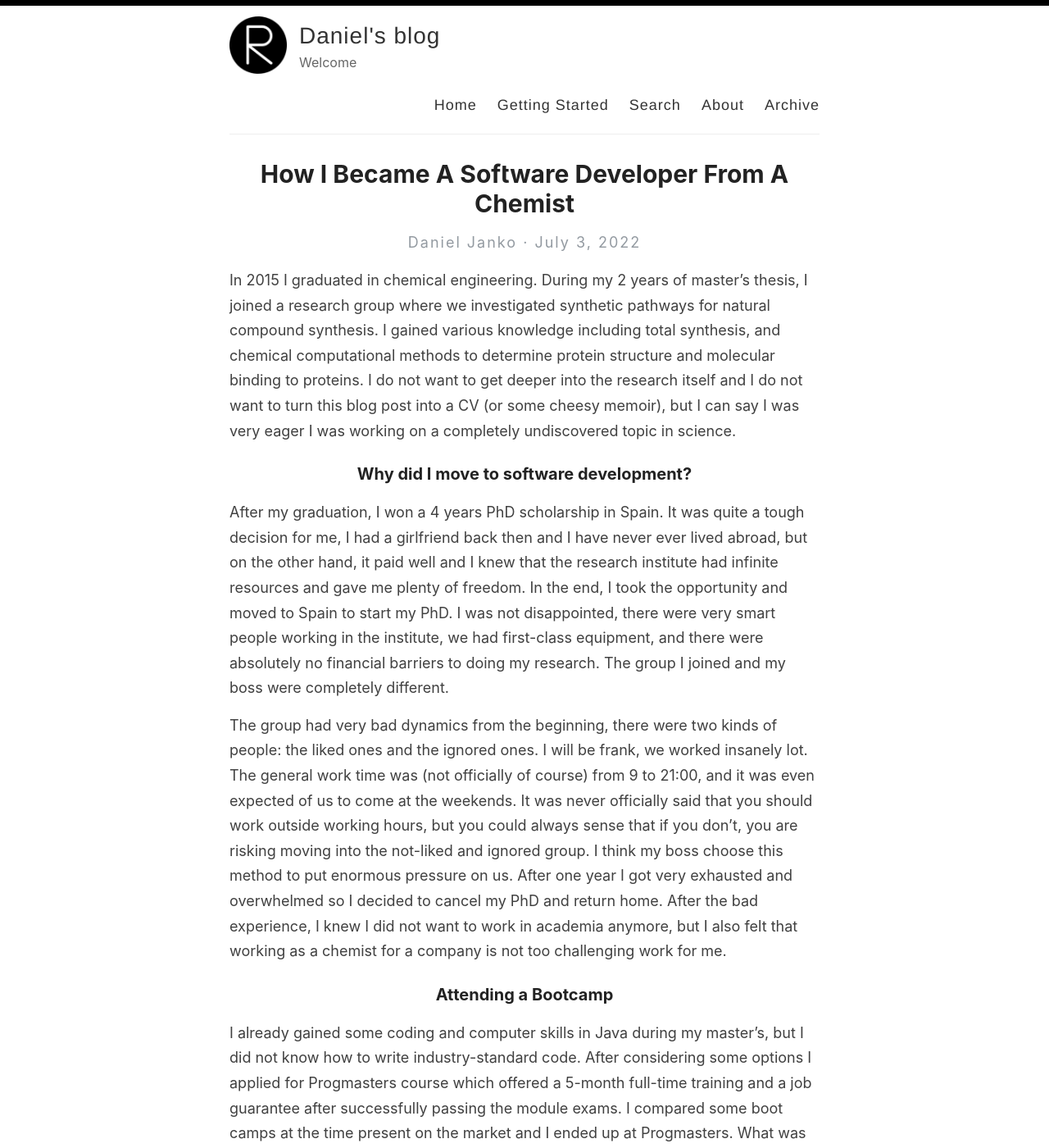
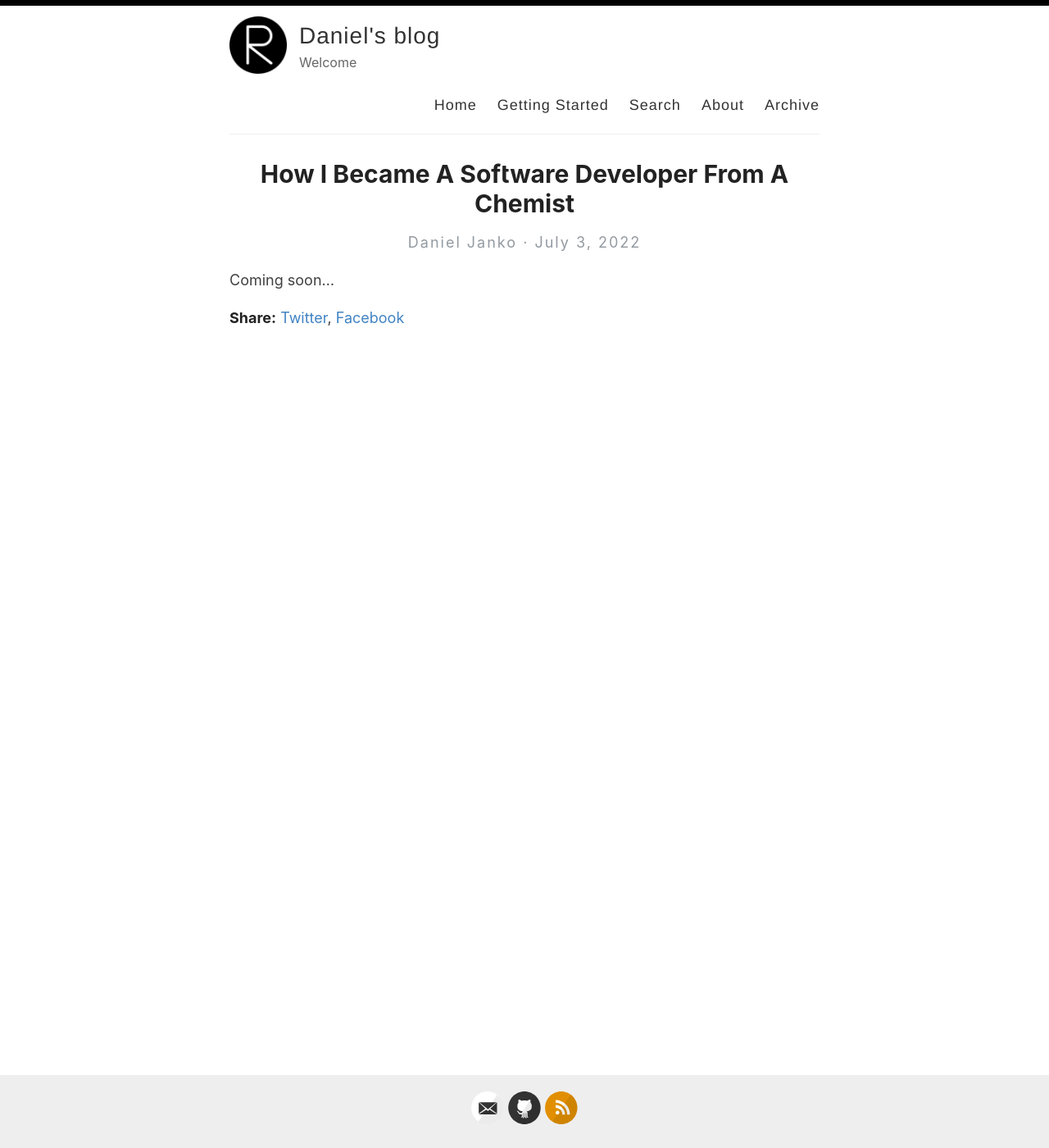
Before and after one commit to kulovan/kulovan.github.io, a Jekyll site: the page built from _posts/2022-07-03-how-i-became-a-software-developer-from-a-chemist.md, in a window 1280 px wide and 1400 px high. Shown: the whole window at 82% size. Built offline with Jekyll 4.4.1, drawn with Linux system fonts in a browser that asks for light colours; our own code applies the rules of GitHub Pages for plain Markdown files; some of the changed text lies outside the part shown.

Commit message:
Delete blogpost

```diff
--- a/_posts/2022-07-03-how-i-became-a-software-developer-from-a-chemist.md
+++ b/_posts/2022-07-03-how-i-became-a-software-developer-from-a-chemist.md
@@ -1,33 +1 @@
-In 2015 I graduated in chemical engineering. During my 2 years of master's thesis, I joined a research group where we
-investigated synthetic pathways for natural compound synthesis. I gained various knowledge including total synthesis,
-and chemical computational methods to determine protein structure and molecular binding to proteins. I do not want to
-get deeper into the research itself and I do not want to turn this blog post into a CV (or some cheesy memoir), but I
-can say I was very eager I was working on a completely undiscovered topic in science.
-
-### Why did I move to software development?
-
-After my graduation, I won a 4 years PhD scholarship in Spain. It was quite a tough decision for me, I had a girlfriend
-back then and I have never ever lived abroad, but on the other hand, it paid well and I knew that the research institute
-had infinite resources and gave me plenty of freedom. In the end, I took the opportunity and moved to Spain to start my
-PhD. I was not disappointed, there were very smart people working in the institute, we had first-class equipment, and
-there were absolutely no financial barriers to doing my research. The group I joined and my boss were completely
-different.
-
-The group had very bad dynamics from the beginning, there were two kinds of people: the liked ones and the ignored ones.
-I will be frank, we worked insanely lot. The general work time was (not officially of course) from 9 to 21:00, and it
-was even expected of us to come at the weekends. It was never officially said that you should work outside working
-hours, but you could always sense that if you don’t, you are risking moving into the not-liked and ignored group. I
-think my boss choose this method to put enormous pressure on us.
-After one year I got very exhausted and overwhelmed so I decided to cancel my PhD and return home. After the bad
-experience, I knew I did not want to work in academia anymore, but I also felt that working as a chemist for a company
-is not too challenging work for me.
-
-### Attending a Bootcamp
-
-I already gained some coding and computer skills in Java during my master’s, but I did not know how to write
-industry-standard code. After considering some options I applied for Progmasters course which offered a 5-month
-full-time training and a job guarantee after successfully passing the module exams. I compared some boot camps at the
-time present on the market and I ended up at Progmasters. What was convincing was that it was relatively new and the
-mentors had several (10+) years of experience in the industry and some of them were lecturers at BME university. Also, I
-talked to one of my friends who was working as a software engineer to help me select the best course. Progmasters
-assumed that you had previous coding experience, but they provided preparation material for the selection process.
+Coming soon...
```
